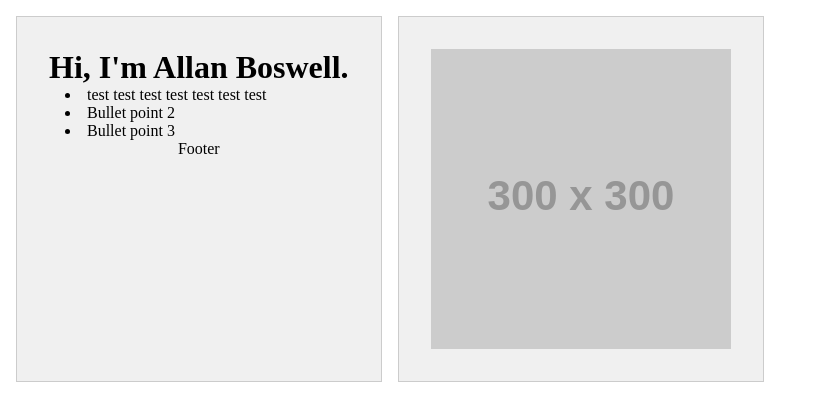
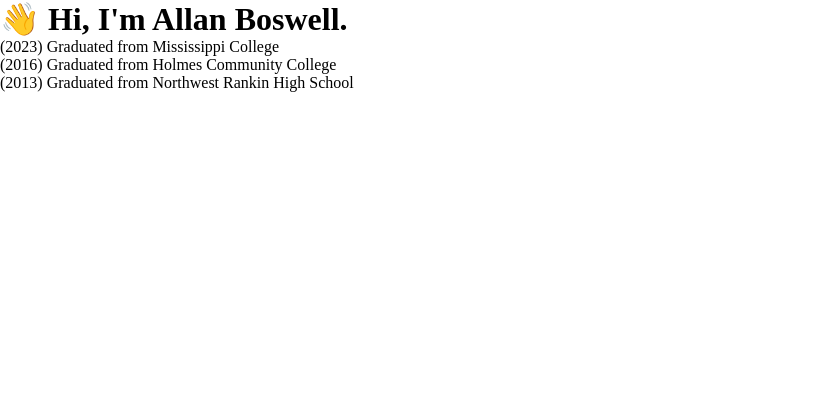
Before and after one commit to allboswe/allboswe.github.io, a React (Vite) app: page / in a window 1280 px wide. Shown: the top 420 px of the page, without its empty margins (0-827 px from the left). Built offline with nearby package versions, Linux system fonts and the light colour scheme.

Commit message:
Update Application.jsx
Signed-off-by: Allan Boswell <144160365+allboswe@users.noreply.github.com>

```diff
--- a/src/Application.jsx
+++ b/src/Application.jsx
@@ -3,23 +3,23 @@
 function Application() {
   return (
   <>
-    <div className="container">
-      <div className="box content-box">
-        <header>
-          <h1>Hi, I&apos;m Allan Boswell.</h1>
+    <div id='wrapper' className='flex-wrapper'>
+      <div id='top-content' className='flex-item-default flex-content'>
+        <header id='header' className='flex-item-default flex-header'>
+          <div id='header-title' className='flex-item-default flex-header'>
+            <h1 className='flex-item-default'>👋 Hi, I&apos;m Allan Boswell.</h1>
+          </div>
         </header>
-        <ul>
-          <li>test test test test test test test</li>
-          <li>Bullet point 2</li>
-          <li>Bullet point 3</li>
-        </ul>
-        <footer>
-          <p>Footer</p>
-        </footer>
+        <main id='main' className='flex-item-default'>
+          <ul>
+            <li>(2023) Graduated from Mississippi College</li>
+            <li>(2016) Graduated from Holmes Community College</li>
+            <li>(2013) Graduated from Northwest Rankin High School</li>
+          </ul>
+        </main>
+        <footer id='footer' className='flex-item-default'></footer>
       </div>
-      <div className="box image-box">
-        <img src="https://placehold.co/300" alt="Description"></img>
-      </div>
+      <div id='btm-content' className='flex-item-default flex-content'></div>
     </div>
   </>
 )
```
